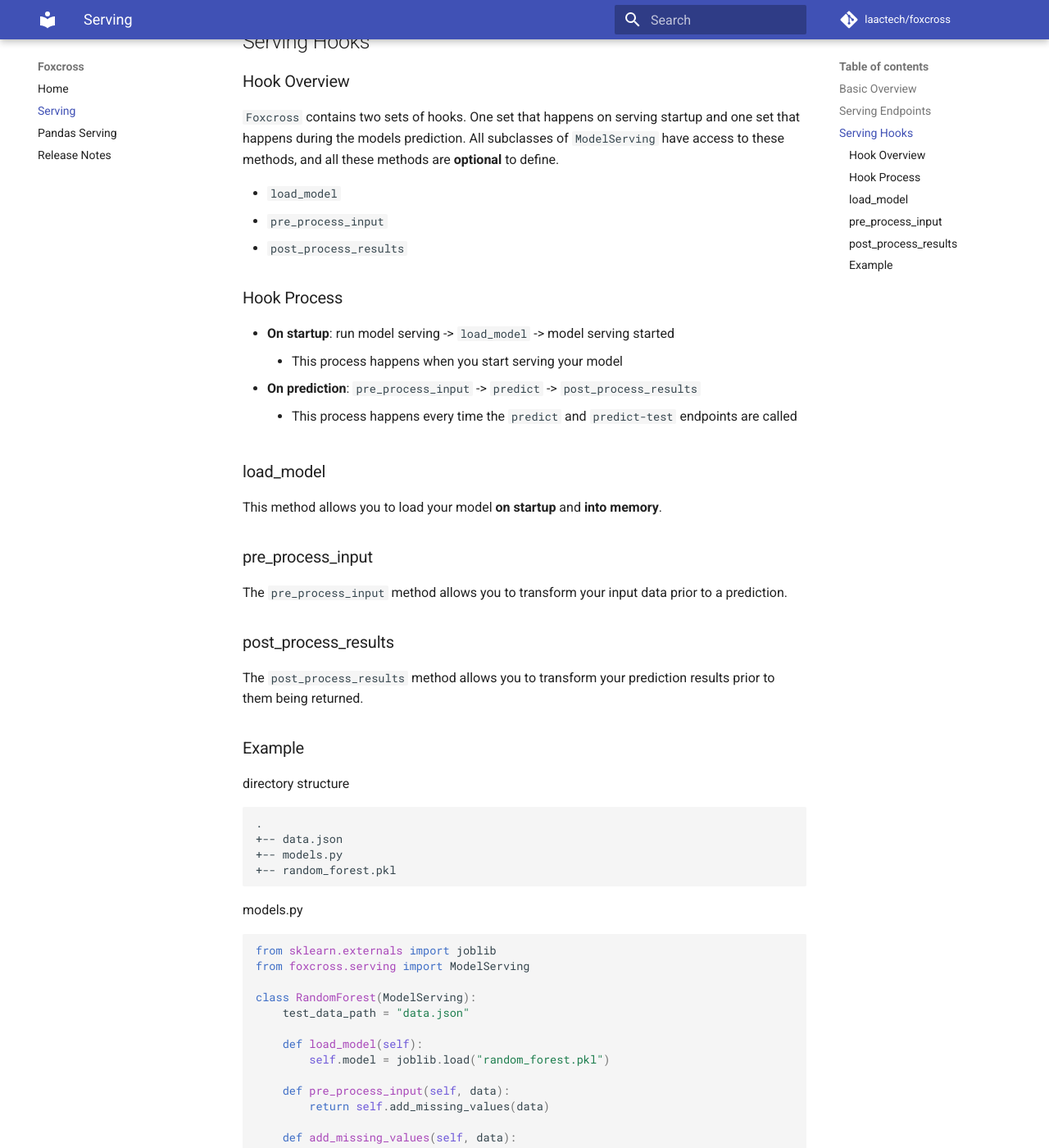
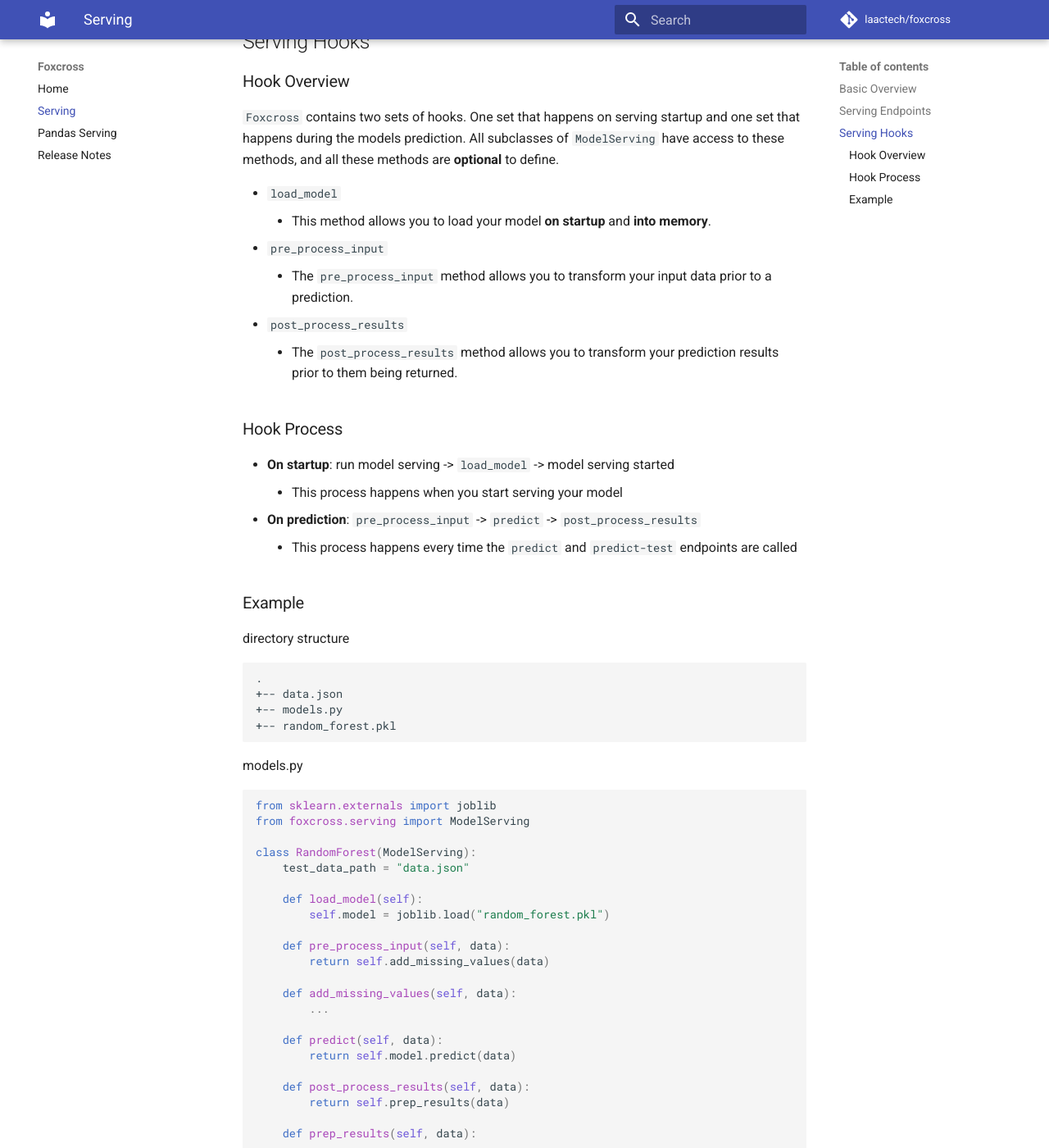
Before and after one commit to laactechnology/foxcross, an MkDocs documentation site: the page built from docs/serving.md, in a window 1280 px wide and 1400 px high, scrolled down 1370 px. Shown: the whole window at 82% size. Built offline with MkDocs 1.6.1 and Material for MkDocs 9.7.7, drawn with Linux system fonts in a browser that asks for light colours; comment, search, counter and statistics services are not loaded; part of the change alters nothing that is shown.

```diff
--- a/docs/serving.md
+++ b/docs/serving.md
@@ -53,8 +53,13 @@ that happens during the models prediction. All subclasses of `ModelServing` have
 these methods, and all these methods are **optional** to define.
 
 * `load_model`
+    * This method allows you to load your model **on startup** and **into memory**.
 * `pre_process_input`
+    * The `pre_process_input` method allows you to transform your input data prior to a
+    prediction.
 * `post_process_results`
+    * The `post_process_results` method allows you to transform your prediction results
+    prior to them being returned.
 
 ### Hook Process
 
@@ -62,16 +67,6 @@ these methods, and all these methods are **optional** to define.
     * This process happens when you start serving your model
 * **On prediction**: `pre_process_input` -> `predict` -> `post_process_results`
     * This process happens every time the `predict` and `predict-test` endpoints are called
-
-### load_model
-This method allows you to load your model **on startup** and **into memory**.
-
-### pre_process_input
-The `pre_process_input` method allows you to transform your input data prior to a prediction.
-
-### post_process_results
-The `post_process_results` method allows you to transform your prediction results prior to
-them being returned.
 
 ### Example
 directory structure
```
